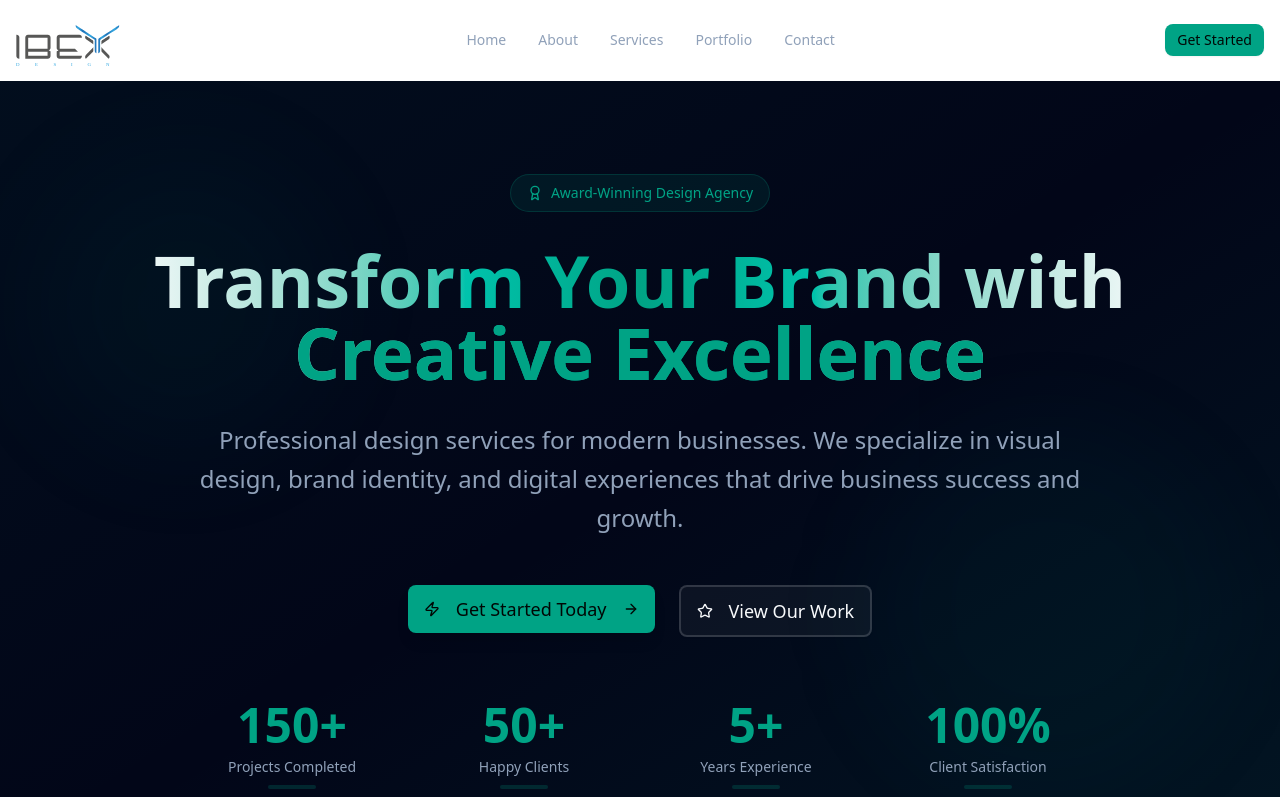
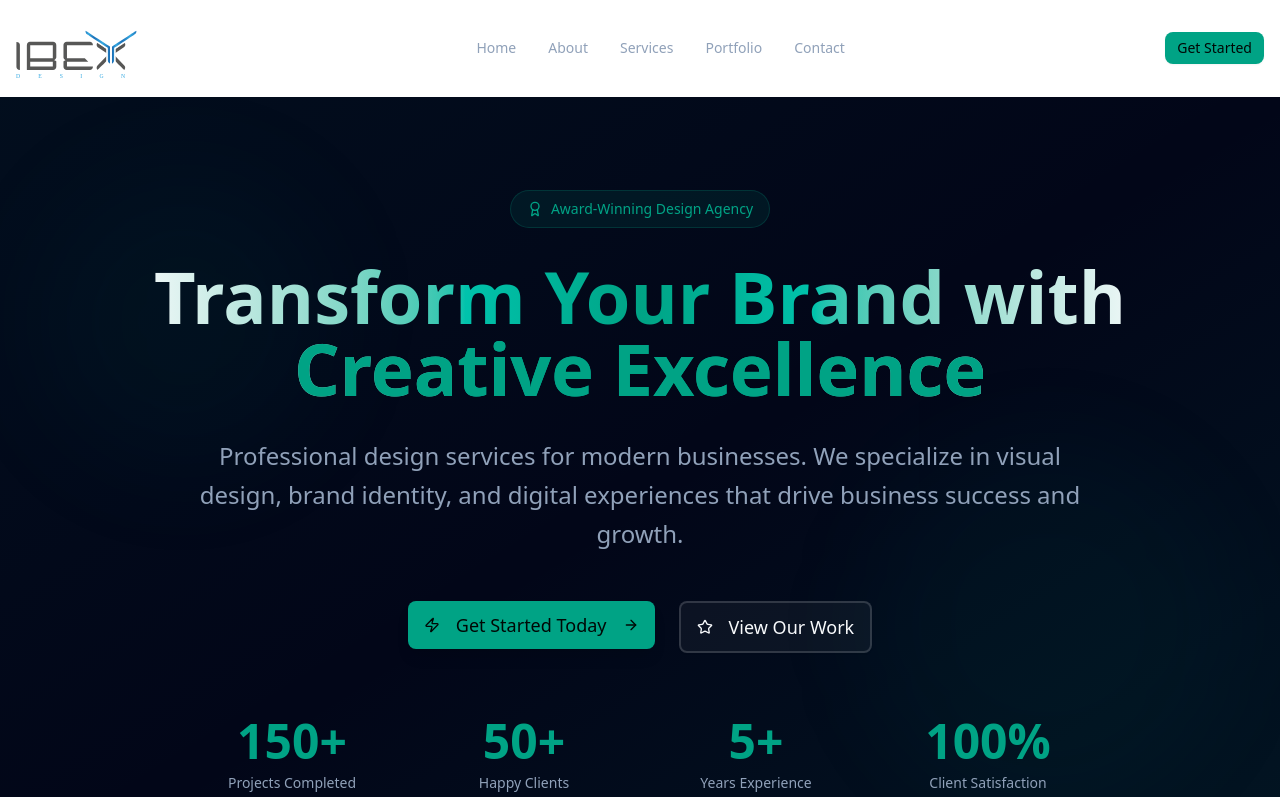
Before and after one commit to khurramsaadat/ibex, a Next.js app: page / in a window 1280 px wide. Shown: the top 797 px of the page. Built offline with nearby package versions, Linux system fonts and the light colour scheme.

Commit message:
Make navbar and logo bigger
- Increased navbar height from h-20 to h-24 (96px)
- Increased logo size from 120x120px to 140x140px (h-35 w-35)
- Logo now has more prominent presence in the navbar
- Navbar has more breathing room and better proportions
- Improved visual hierarchy and brand impact

```diff
--- a/src/components/layout/header.tsx
+++ b/src/components/layout/header.tsx
@@ -20,15 +20,15 @@ export function Header() {
   return (
     <header className="sticky top-0 z-50 w-full border-b border-border bg-white backdrop-blur supports-[backdrop-filter]:bg-white">
       <div className="container mx-auto px-4">
-        <div className="flex h-20 items-center justify-between">
+        <div className="flex h-24 items-center justify-between">
           {/* Logo */}
           <Link href="/" className="flex items-center">
             <Image
               src="/logo.svg"
               alt="IBEX Design"
-              width={120}
-              height={120}
-              className="h-30 w-30"
+              width={140}
+              height={140}
+              className="h-35 w-35"
             />
           </Link>
 
```
